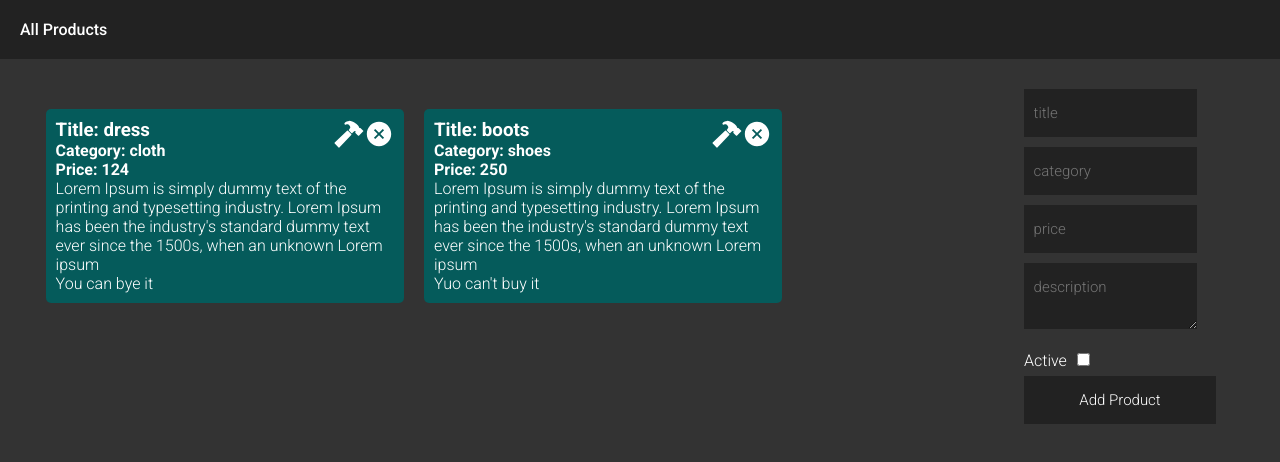
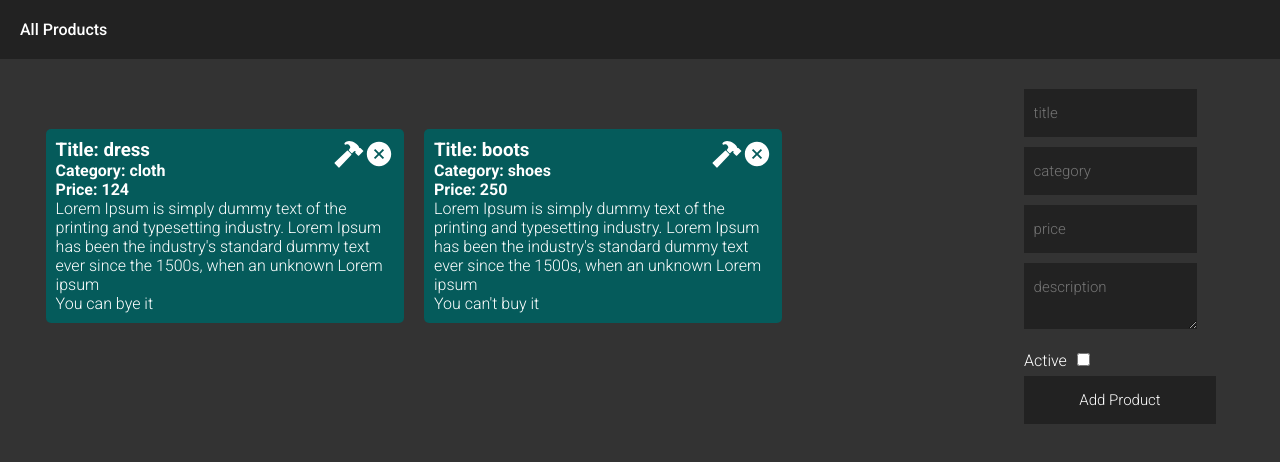
Before and after one commit to max221088/react-start-learn, a React (Create React App) app: page / in a window 1280 px wide. Shown: the top 462 px of the page. Built offline with nearby package versions, Linux system fonts and the light colour scheme.

Commit message:
fix bag in lesson 8

```diff
--- a/src/App.js
+++ b/src/App.js
@@ -44,8 +44,7 @@ class app extends React.Component {
   }
 	addProduct (product) {
 		product.id = this.state.products.length + 1;
-		this.setState({products: this.state.products.push(product)})
-		console.log(this.state.products)
+		this.setState({products: [...this.state.products, product]})
 	}
 }
 export default app
--- a/src/components/product.js
+++ b/src/components/product.js
@@ -12,7 +12,7 @@ class User extends React.Component {
 				<h4>Category: {this.product.category}</h4>
 				<h4>Price: {this.product.price}</h4>
 				<p>{this.product.description}</p>
-				<p>{(this.product.active)? "You can bye it" : "Yuo can't buy it"}</p>
+				<p>{(this.product.active)? "You can bye it" : "You can't buy it"}</p>
 			</div>
 		)
 	}
--- a/src/components/products.js
+++ b/src/components/products.js
@@ -2,12 +2,11 @@ import React from "react";
 import Product from "./product"
 
 class Products  extends React.Component {
-	products = this.props.products
   render () {
-    if (this.products.length > 0) {
+    if (this.props.products.length > 0) {
       return (
         <div className="cart-container">
-          {this.products.map((product) => (
+          {this.props.products.map((product) => (
 						<Product key={product.id} product={product }/>
 					))}
         </div>
--- a/src/css/index.css
+++ b/src/css/index.css
@@ -30,10 +30,12 @@ aside {
 }
 .cart-container{
   display: flex;
+	flex-wrap: wrap;
 }
 .cart{
   width: 40%;
   margin-left: 20px;
+	margin-top: 20px;
   padding: 10px;
   background-color: rgb(5, 91, 91);
   border-radius: 5px;
```
